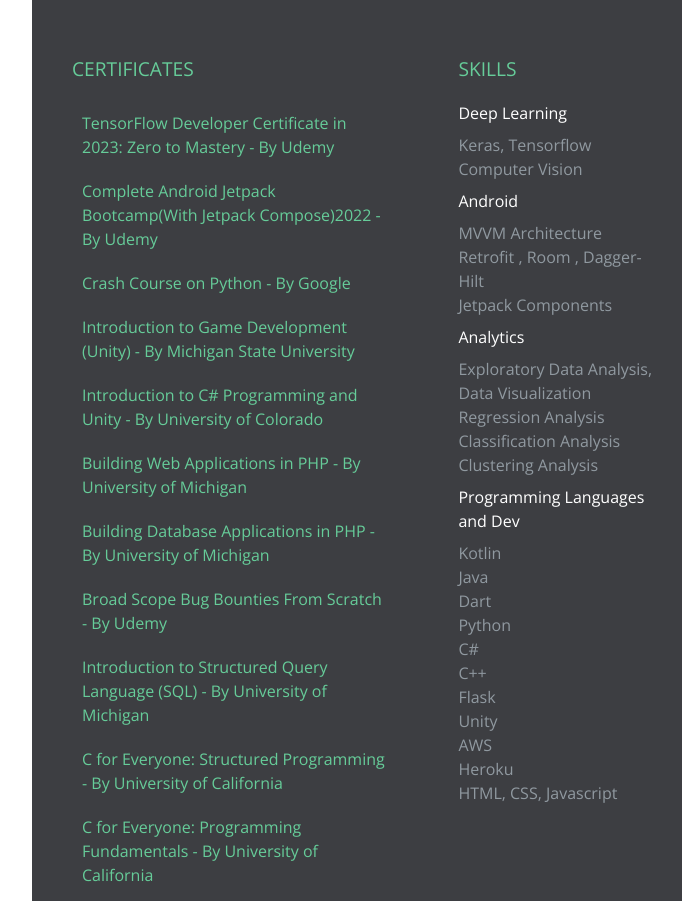
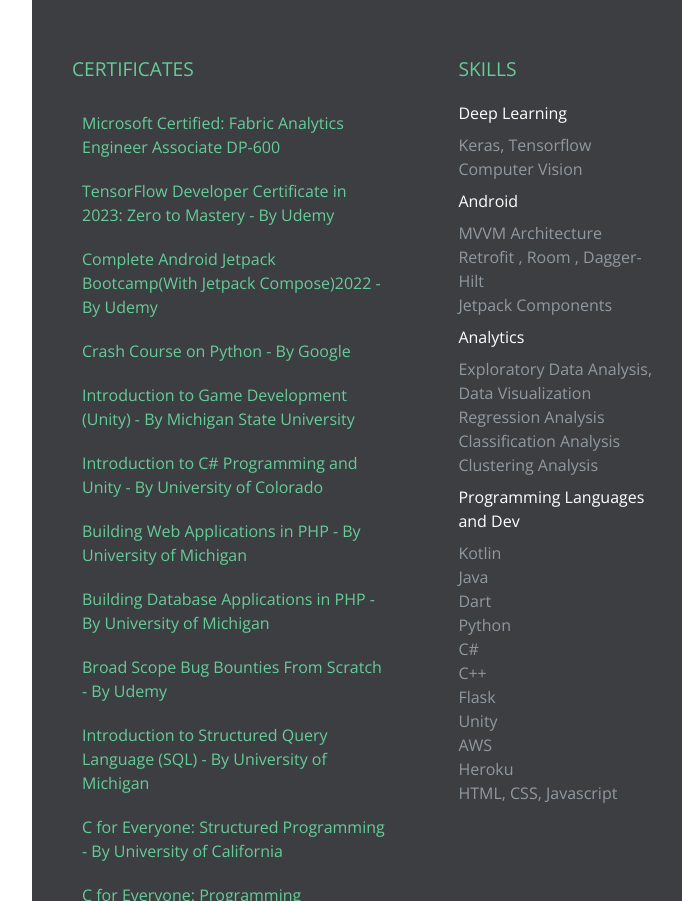
Before and after one commit to kartiksharmakk/kartiksharmakk.github.io, a plain HTML site: page index.html in a window 1280 px wide. Shown: the part 3675-4576 px from the top of the page, without its empty margins (352-1034 px from the left). Drawn offline with nearby package versions, Linux system fonts and the light colour scheme.

Commit message:
Update certification

```diff
--- a/index.html
+++ b/index.html
@@ -407,6 +407,15 @@
       <h3 class="section-title">Certificates</h3>
       <ul class="pure-menu-children">
 
+	<li class="pure-menu-item">
+          <a
+          href="https://learn.microsoft.com/api/credentials/share/en-us/kartiksharmakk/666A4FB3A2480D09?sharingId=FB424C4E210711EA"
+            class="pure-menu-link"
+            target="_blank"
+            >Microsoft Certified: Fabric Analytics Engineer Associate DP-600</a
+          >
+        </li>
+
         <li class="pure-menu-item">
           <a
           href="./certificates/udemy_tensorflow.pdf"
```
